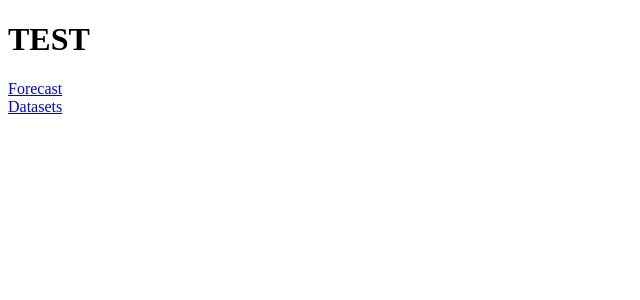
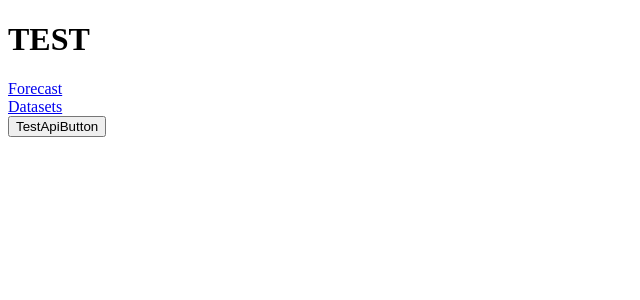
Before and after one commit to prkhch/next-value, a Next.js app in the folder next/: page / in a window 1280 px wide. Shown: the top 300 px of the page, without its empty margins (0-640 px from the left). Built offline with nearby package versions, Linux system fonts and the light colour scheme.

Commit message:
feat : App Router기반 Route API (GET)

```diff
--- /dev/null
+++ b/next/src/app/api/test/route.ts
@@ -0,0 +1,5 @@
+export async function GET() {
+  return Response.json({
+    message: "https://nextjs.org/docs/app/api-reference/file-conventions/route",
+  });
+}
--- a/next/src/app/page.tsx
+++ b/next/src/app/page.tsx
@@ -1,4 +1,5 @@
 import Link from "next/link";
+import TestApiButton from "@/components/TestApiButton";
 
 export default function Home() {
   return (
@@ -10,6 +11,9 @@ export default function Home() {
       <div>
         <Link href="/datasets">Datasets</Link>
       </div>
+      <div>
+        <TestApiButton />
+      </div>
     </main>
   );
 }
--- /dev/null
+++ b/next/src/components/TestApiButton.tsx
@@ -0,0 +1,19 @@
+"use client";
+
+async function testApi() {
+  const response = await fetch("/api/test");
+  const jsonData = await response.json();
+  console.log(jsonData);
+}
+
+export default function TestApiButton() {
+  return (
+    <button
+      onClick={() => {
+        testApi();
+      }}
+    >
+      TestApiButton
+    </button>
+  );
+}
```
